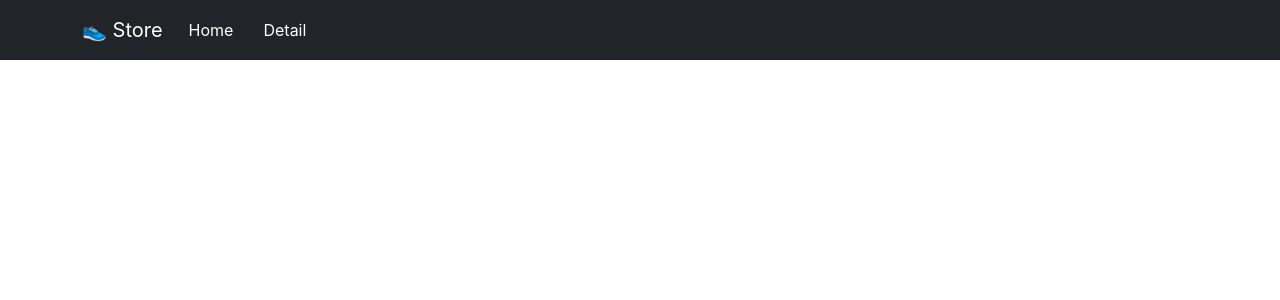
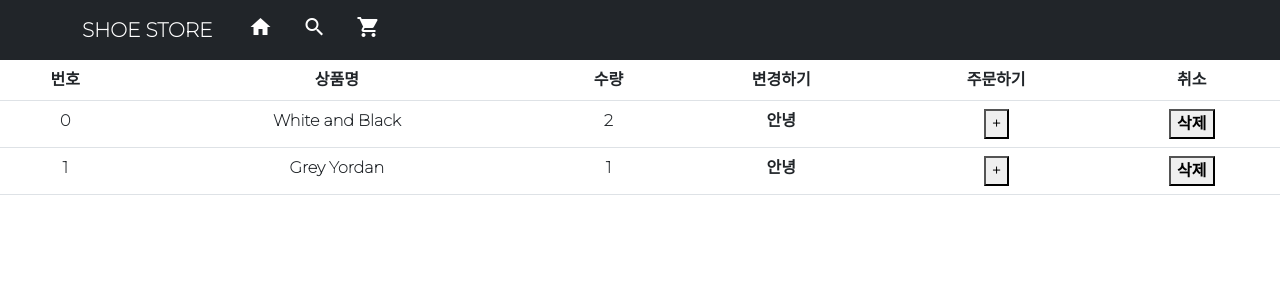
Before and after one commit to woojoung1217/shop-store-react, a React (Create React App) app: page /cart in a window 1280 px wide. Before the commit this address had no page. Shown: the top 300 px of the page. Built offline with nearby package versions, Linux system fonts and the light colour scheme.

Commit message:
use reduxtoolkit => store

```diff
--- a/package.json
+++ b/package.json
@@ -3,6 +3,7 @@
   "version": "0.1.0",
   "private": true,
   "dependencies": {
+    "@reduxjs/toolkit": "^1.8.3",
     "@testing-library/jest-dom": "^5.16.4",
     "@testing-library/react": "^13.3.0",
     "@testing-library/user-event": "^13.5.0",
@@ -11,6 +12,7 @@
     "react": "^18.2.0",
     "react-bootstrap": "^2.4.0",
     "react-dom": "^18.2.0",
+    "react-redux": "^8.0.2",
     "react-router-dom": "^6.3.0",
     "react-scripts": "5.0.1",
     "styled-components": "^5.3.5",
--- a/public/index.html
+++ b/public/index.html
@@ -3,6 +3,10 @@
   <head>
     <meta charset="utf-8" />
     <link rel="icon" href="%PUBLIC_URL%/favicon.ico" />
+    <link
+      href="https://fonts.googleapis.com/icon?family=Material+Icons"
+      rel="stylesheet"
+    />
     <meta name="viewport" content="width=device-width, initial-scale=1" />
     <meta name="theme-color" content="#000000" />
     <meta
@@ -22,6 +26,12 @@
     />
 
     <link rel="manifest" href="%PUBLIC_URL%/manifest.json" />
+    <link rel="preconnect" href="https://fonts.googleapis.com" />
+    <link rel="preconnect" href="https://fonts.gstatic.com" crossorigin />
+    <link
+      href="https://fonts.googleapis.com/css2?family=Montserrat:wght@100&display=swap"
+      rel="stylesheet"
+    />
     <!--
       Notice the use of %PUBLIC_URL% in the tags above.
       It will be replaced with the URL of the `public` folder during the build.
--- a/src/App.css
+++ b/src/App.css
@@ -1,5 +1,17 @@
 .App {
   text-align: center;
+}
+* {
+  font-family: "Montserrat", sans-serif;
+  font-weight: 700;
+}
+.start {
+  opacity: 0;
+  display: none;
+}
+.end {
+  opacity: 1;
+  transition: 2s;
 }
 
 .back {
@@ -16,29 +28,23 @@
 .Link-to-home {
   text-decoration: none;
   color: #fff;
-  padding: 10px;
   margin-right: 10px;
-
-  transition: 1s;
+  transition: 0.5s;
+  margin-left: 20px;
 }
 .Link-to-home:hover {
-  color: #fff;
-  border: 2px solid skyblue;
-  border-radius: 10px;
+  color: #0d6efd;
 }
 
 .Link-to-detail {
   text-decoration: none;
   color: #fff;
-  padding: 10px;
   margin-right: 10px;
-
   transition: 1s;
+  margin-left: 20px;
 }
 .Link-to-detail:hover {
-  color: #fff;
-  border: 2px solid skyblue;
-  border-radius: 10px;
+  color: #0d6efd;
 }
 .alert-box {
   width: 80%;
@@ -60,3 +66,31 @@
   color: aliceblue;
   border-radius: 14px;
 }
+
+.space {
+  margin-top: 100px;
+}
+
+.Navi-h {
+  width: 100%;
+  height: 100px;
+  background-color: #ddd;
+}
+.start {
+}
+
+.bg {
+  width: 100%;
+  height: 300px;
+  background-color: rgb(14, 1, 1);
+  opacity: 0;
+  transition: 1s;
+  transform: rotateX(360);
+}
+
+.tc {
+  width: 100%;
+  height: 300px;
+  opacity: 1;
+  background-color: rgb(110, 61, 61);
+}
--- a/src/App.js
+++ b/src/App.js
@@ -1,31 +1,33 @@
 /* eslint-disable */
 import "./App.css";
 import { Container, Nav, Navbar, Carousel } from "react-bootstrap";
-import { useEffect, useState } from "react";
+import { createContext, useEffect, useState } from "react";
 import Data from "./data.js";
 import { Routes, Route, Link, useNavigate } from "react-router-dom";
-import DetailPage from "./detail";
+import Detail from "./detail";
 import axios from "axios";
-import data from "./data.js";
+import Cart from "./Cart";
 
 function App() {
   let [shoes, setShoes] = useState(Data);
-
   let [nums, SetNums] = useState(1);
-
+  let [재고] = useState([10, 11, 12]);
   let navigate = useNavigate();
 
   return (
     <div className="App">
       <Navbar bg="dark" variant="dark" className="back">
         <Container>
-          <Navbar.Brand href="/"> 👟 Store</Navbar.Brand>
+          <Navbar.Brand href="/"> SHOE STORE </Navbar.Brand>
           <Nav className="me-auto">
-            <Link to="/" className="Link-to-home">
-              Home
+            <Link to="/" className="Link-to-home Link-space">
+              <span className="material-icons">home</span>
             </Link>
-            <Link to="detail" className="Link-to-detail">
-              Detail
+            <Link to={`detail/${0}`} className="Link-to-detail Link-space">
+              <span className="material-icons">search</span>
+            </Link>
+            <Link to="cart" className="Link-to-detail Link-space">
+              <span className="material-icons">shopping_cart</span>
             </Link>
           </Nav>
         </Container>
@@ -62,17 +64,20 @@ function App() {
                         setShoes(copy2);
                       });
                   }
+
                   SetNums(nums + 1);
                   console.log(nums);
                 }}
               >
-                더보기
+                상품 더보기
               </button>
             </>
           }
         ></Route>
 
-        <Route path="/detail/:pn" element={<DetailPage shoes={shoes} />} />
+        <Route path="/detail/:pn" element={<Detail shoes={shoes} />} />
+
+        <Route path="/cart" element={<Cart></Cart>} />
       </Routes>
     </div>
   );
--- /dev/null
+++ b/src/Cart.js
@@ -0,0 +1,56 @@
+import { Table } from "react-bootstrap";
+import { useDispatch, useSelector } from "react-redux";
+import { addCount, deleltItem } from "./store";
+
+function Cart() {
+  let state = useSelector((state) => state);
+  let dispatch = useDispatch();
+
+  return (
+    <div>
+      <Table>
+        <thead>
+          <tr>
+            <th>번호</th>
+            <th>상품명</th>
+            <th>수량</th>
+            <th>변경하기</th>
+            <th>주문하기</th>
+            <th>취소</th>
+          </tr>
+        </thead>
+        <tbody>
+          {state.cart.map(function (a, i) {
+            return (
+              <tr key={i}>
+                <td>{state.cart[i].id}</td>
+                <td>{state.cart[i].name}</td>
+                <td>{state.cart[i].count}</td>
+                <td>안녕</td>
+                <td>
+                  <button
+                    onClick={() => {
+                      dispatch(addCount(i));
+                    }}
+                  >
+                    +
+                  </button>
+                </td>
+                <td>
+                  <button
+                    onClick={() => {
+                      dispatch(deleltItem(i));
+                    }}
+                  >
+                    삭제
+                  </button>
+                </td>
+              </tr>
+            );
+          })}
+        </tbody>
+      </Table>
+    </div>
+  );
+}
+export default Cart;
--- a/src/detail.js
+++ b/src/detail.js
@@ -1,42 +1,103 @@
 /* eslint-disable */
-import React, { useEffect, useState } from "react";
+import React, { useContext, useEffect, useState } from "react";
 import { useParams } from "react-router-dom";
-import styled from "styled-components";
+import { Nav, Alert, Card } from "react-bootstrap";
+import { addItem } from "./store";
+import { useDispatch } from "react-redux";
 
-export default function Detail(props) {
+function Detail(props) {
   let { pn } = useParams();
-  // pn => router 에서 path 를 정할 때 사용한 객체데이터
-  // * useparams => router에서 path 뒤에 지정 값을 사용할 때 url 파라미터를 불러올 수 있음
-  //  findpageNum 에서 props를 통해 shoes데이터를 가져와 find 콜백 함수를 사용해 파라미터로 ele 를 생성
-  //  array.id 에서 찾은 값과 pn 객체 데이터가 같을경우 return 하도록
-  //  즉 detail / pn(number ) == (shoes[id]) 면 리턴
   let findPageNum = props.shoes.find(function (ele) {
     return ele.id == pn;
   });
-  let [num, setnum] = useState("");
-  useEffect(() => {
-    if (isNaN(num) == true) {
-      alert("dont Input string");
-    }
-  }, [num]);
+  let [tab, setTab] = useState(0);
+
+  let dispatch = useDispatch();
+
   return (
     <div className="container">
-      <input
-        onChange={(e) => {
-          setnum(e.target.value);
-        }}
-      ></input>
       <div className="row">
         <div className="col-md-6">
-          <img src={findPageNum.i[pn]} width="100%" />
+          <img
+            src="https://codingapple1.github.io/shop/shoes1.jpg"
+            width="100%"
+          />
         </div>
+
         <div className="col-md-6">
           <h4 className="pt-5">{findPageNum.title}</h4>
           <p>{findPageNum.content}</p>
           <p>{findPageNum.price}원</p>
-          <button className="btn btn-danger">주문하기</button>
+          <button
+            className="btn btn-danger"
+            onClick={() => {
+              dispatch(
+                addItem({
+                  id: 1,
+                  name: findPageNum.title,
+                  count: 1,
+                })
+              );
+            }}
+          >
+            주문하기
+          </button>
         </div>
       </div>
+      <Nav variant="tabs" defaultActiveKey="link0" className="Nav-h">
+        <Nav.Item>
+          <Nav.Link
+            onClick={() => {
+              setTab(0);
+            }}
+            eventKey="link0"
+          >
+            상세목록
+          </Nav.Link>
+        </Nav.Item>
+        <Nav.Item>
+          <Nav.Link
+            onClick={() => {
+              setTab(1);
+            }}
+            eventKey="link1"
+          >
+            상품정보
+          </Nav.Link>
+        </Nav.Item>
+        <Nav.Item>
+          <Nav.Link
+            onClick={() => {
+              setTab(2);
+            }}
+            eventKey="link2"
+          >
+            상품규격
+          </Nav.Link>
+        </Nav.Item>
+      </Nav>
+      <TabContent tab={tab} />
     </div>
   );
 }
+
+function TabContent({ tab }) {
+  let [fade, setFade] = useState("");
+
+  useEffect(() => {
+    setTimeout(() => {
+      setFade("end");
+    }, 1000);
+    return () => {
+      setFade(" ");
+    };
+  }, [tab]);
+
+  return (
+    <div className={"start" + fade}>
+      {[<div>0</div>, <div>1</div>, <div>2</div>][tab]}
+    </div>
+  );
+}
+
+export default Detail;
--- /dev/null
+++ b/src/store.js
@@ -0,0 +1,35 @@
+// reudx 상태 보관소 임
+/* eslint-disable */
+import { configureStore, createSlice, payload } from "@reduxjs/toolkit";
+
+import user from "./store/userSlice.js";
+
+let cart = createSlice({
+  name: "cart",
+  initialState: [
+    { id: 0, name: "White and Black", count: 2 },
+    { id: 1, name: "Grey Yordan", count: 1 },
+  ],
+  reducers: {
+    addCount(state, action) {
+      let nums = state.findIndex((a) => a.id === action.payload);
+      state[nums].count++;
+    },
+
+    addItem(state, action) {
+      state.push(action.payload);
+    },
+    deleltItem(state, action) {
+      state.pop(action.payload);
+    },
+  },
+});
+
+export let { addCount, addItem, deleltItem } = cart.actions;
+
+export default configureStore({
+  reducer: {
+    user: user.reducer,
+    cart: cart.reducer,
+  },
+});
--- /dev/null
+++ b/src/store/userSlice.js
@@ -0,0 +1,18 @@
+import { createSlice } from "@reduxjs/toolkit";
+
+let user = createSlice({
+  name: "user",
+  initialState: { name: "우중", age: 20 },
+  reducers: {
+    changeName(state) {
+      state.name = "Woojoung";
+    },
+    increseAge(state, action) {
+      state.age += action.payload;
+    },
+  },
+});
+
+export let { changeName, increseAge } = user.actions;
+
+export default user;
```
Also changed, not shown: src/index.js (+6 -2 lines), 1 other file (tests, documents, lock files or other folders).
